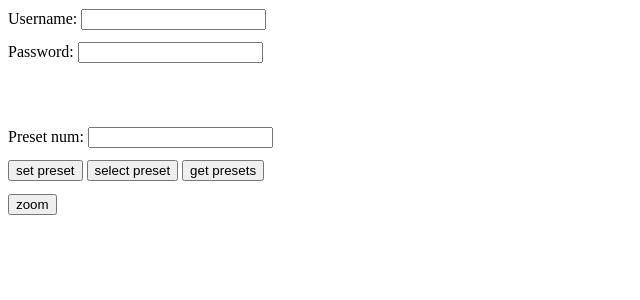
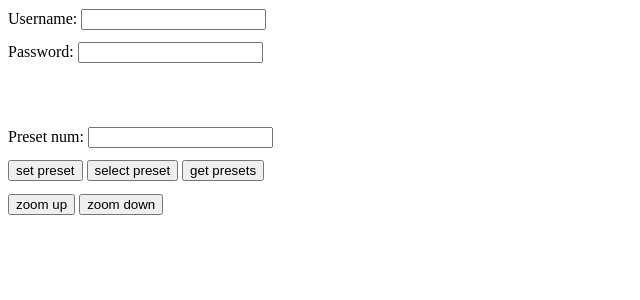
Before and after one commit to MyHorizonn/camera_onvif, a Flask app: page / in a window 1280 px wide. Shown: the part 264-564 px from the top of the page, without its empty margins (0-640 px from the left). Run offline with Flask 2, Linux system fonts and the light colour scheme.

Commit message:
add zoom down front

```diff
--- a/app/static/js/ptz.js
+++ b/app/static/js/ptz.js
@@ -94,7 +94,7 @@ function select_preset(){
     })
 }
 
-function zoom(){
+function zoom_up(){
     data = {
         cam_ip: document.getElementById('cam_ip').value,
         port: document.getElementById('port').value,
@@ -102,7 +102,7 @@ function zoom(){
         password: document.getElementById('password').value,
         preset: document.getElementById('preset').value
     }
-    fetch('/zoom', {
+    fetch('/zoom_up', {
         method: 'POST',
         headers: {
             'Content-Type': 'application/json',
@@ -116,3 +116,26 @@ function zoom(){
         console.log(response.status)
     })
 }
+
+function zoom_down(){
+    data = {
+        cam_ip: document.getElementById('cam_ip').value,
+        port: document.getElementById('port').value,
+        username: document.getElementById('username').value,
+        password: document.getElementById('password').value,
+        preset: document.getElementById('preset').value
+    }
+    fetch('/zoom_down', {
+        method: 'POST',
+        headers: {
+            'Content-Type': 'application/json',
+            'Access-Control-Allow-Origin': '*',
+        },
+        body: JSON.stringify({
+            data: data,
+        }),
+    })
+    .then((response) => {
+        console.log(response.status)
+    })
+}
--- a/app/templates/index.html
+++ b/app/templates/index.html
@@ -59,7 +59,8 @@
         <button onclick="get_presets()">get presets</button>
     </div>
     <div style="margin-top: 1%;">
-        <button onclick="zoom()">zoom</button>
+        <button onclick="zoom_up()">zoom up</button>
+        <button onclick="zoom_down()">zoom down</button>
     </div>
 </body>
 </html>
```
